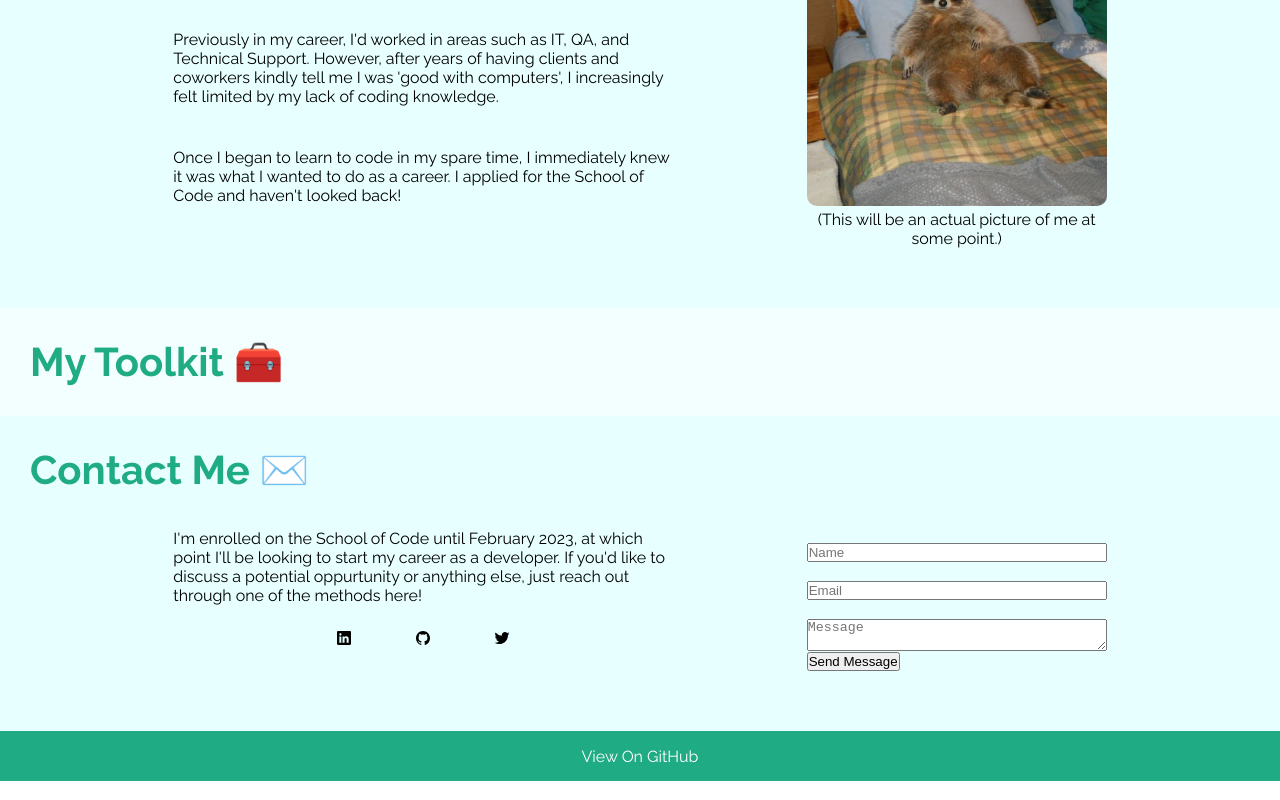
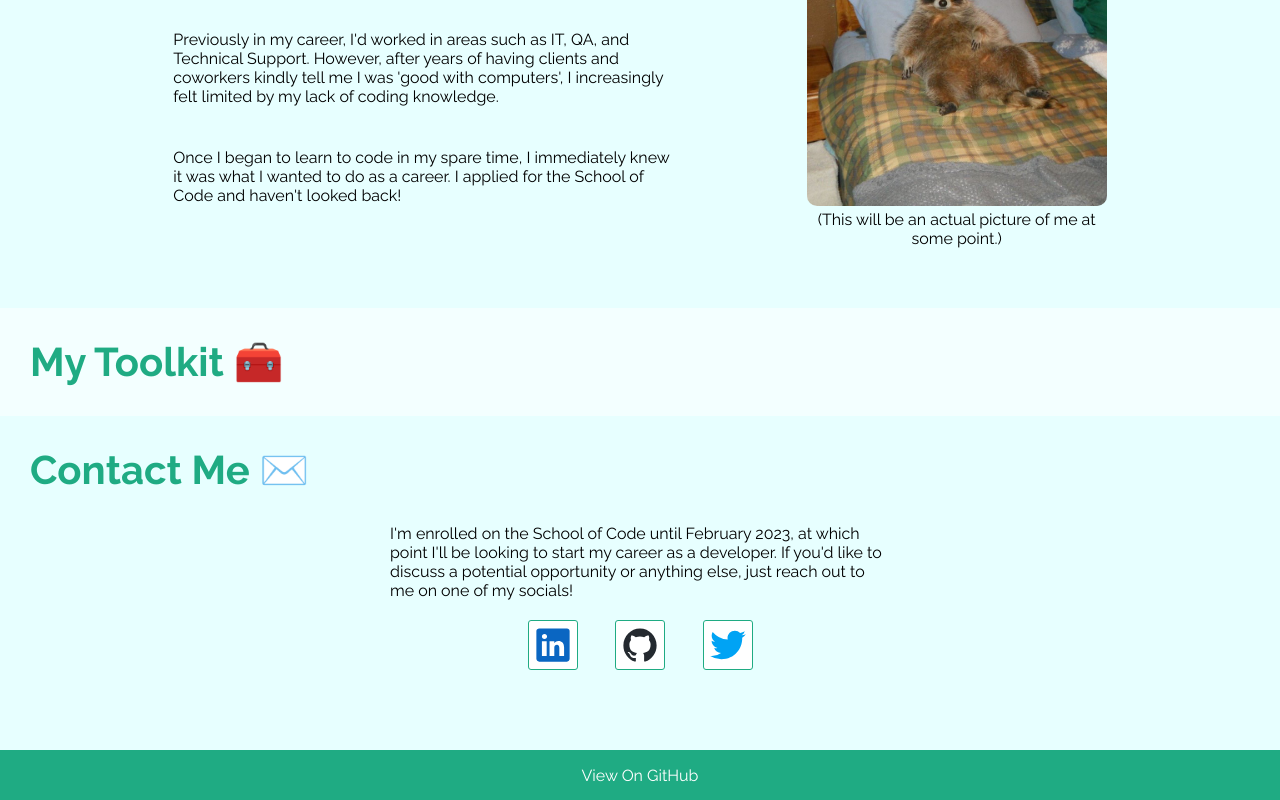
Before and after one commit to lewisgormanneale/portfolio-website, a React (Create React App) app: page / in a window 1280 px wide. Shown: the part 1790-2590 px from the top of the page. Built offline with nearby package versions, Linux system fonts and the light colour scheme.

Commit message:
better social icon styling, removed contact form

```diff
--- a/src/components/Contact/Contact.css
+++ b/src/components/Contact/Contact.css
@@ -30,14 +30,31 @@
   align-items: center;
   margin: 20px;
   width: 300px;
+  font-size: 2rem;
 }
 
-.contact-form-container {
-  width: 300px;
+.social-icon {
+  background-color: white;
+  padding: 5px;
+  width: 50px;
+  height: 50px;
+  border-radius: 3px;
+  border: 1px solid var(--icon-bg);
+  cursor: pointer;
 }
 
-.contact-form {
-  display: flex;
-  flex-direction: column;
-  justify-content: center;
+.social-icon:hover {
+  background-color: rgba(187, 187, 187, 0.28);
 }
+
+#linkedin {
+  color: #0a66c2;
+}
+
+#github {
+  color: #24292f;
+}
+
+#twitter {
+  color: #00a3f4;
+}
--- a/src/components/Contact/Contact.js
+++ b/src/components/Contact/Contact.js
@@ -11,52 +11,14 @@ export default function Contact() {
           <p className="contact-greeting">
             I'm enrolled on the School of Code until February 2023, at which
             point I'll be looking to start my career as a developer. If you'd
-            like to discuss a potential oppurtunity or anything else, just reach
-            out through one of the methods here!
+            like to discuss a potential opportunity or anything else, just reach
+            out to me on one of my socials!
           </p>
           <div className="social-icons">
-            <IoLogoLinkedin />
-            <IoLogoGithub />
-            <IoLogoTwitter />
+            <IoLogoLinkedin className="social-icon" id="linkedin" />
+            <IoLogoGithub className="social-icon" id="github" />
+            <IoLogoTwitter className="social-icon" id="twitter" />
           </div>
-        </div>
-        <div className="contact-form-container">
-          <form name="contact-form" className="contact-form">
-            <label className="hidden" htmlFor="name">
-              name
-            </label>
-            <input
-              type="text"
-              name="name"
-              id="name"
-              placeholder="Name"
-              required
-            />
-            <label className="hidden" htmlFor="email">
-              email
-            </label>
-            <input
-              type="email"
-              name="email"
-              id="email"
-              placeholder="Email"
-              required
-            />
-            <label className="hidden" htmlFor="message">
-              message
-            </label>
-            <textarea
-              name="message"
-              id="message"
-              placeholder="Message"
-              required
-            ></textarea>
-            <div className="submit-container">
-              <button className="send-button" type="submit">
-                Send Message
-              </button>
-            </div>
-          </form>
         </div>
       </div>
     </section>
```
